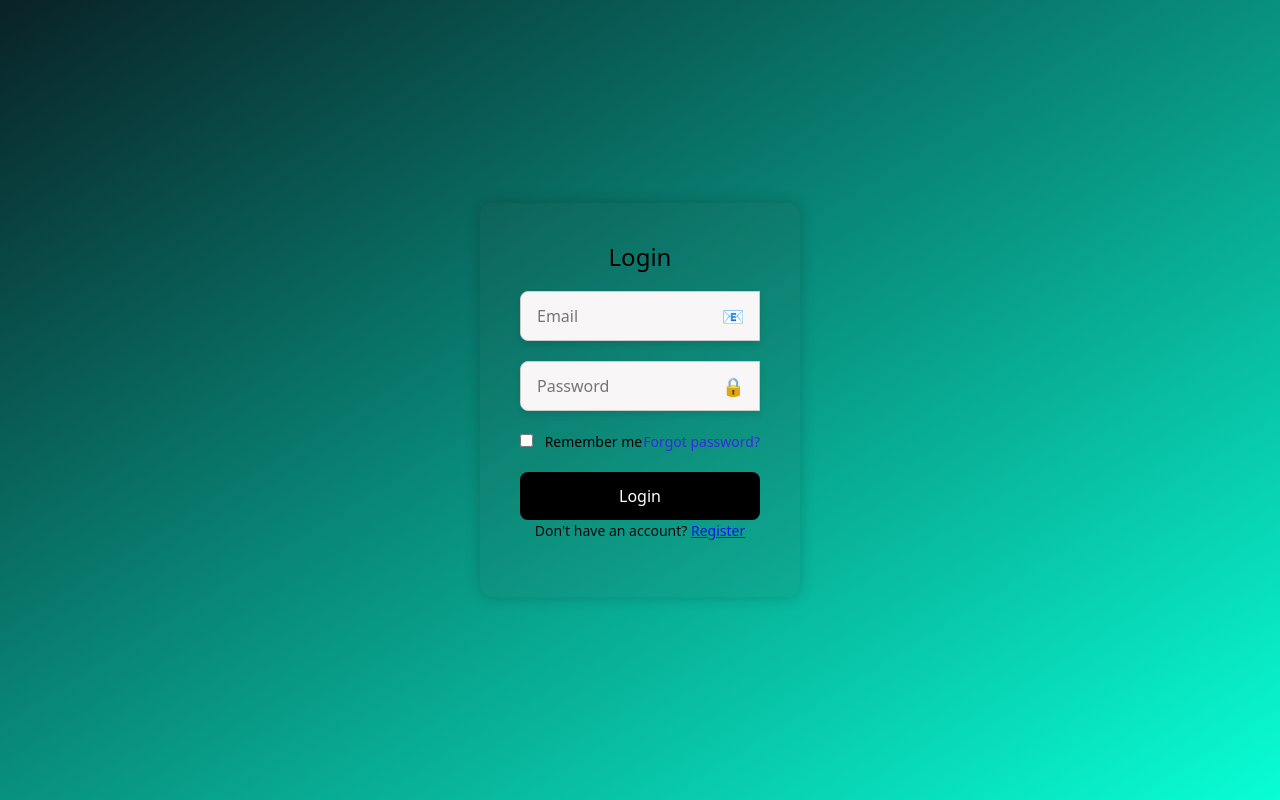
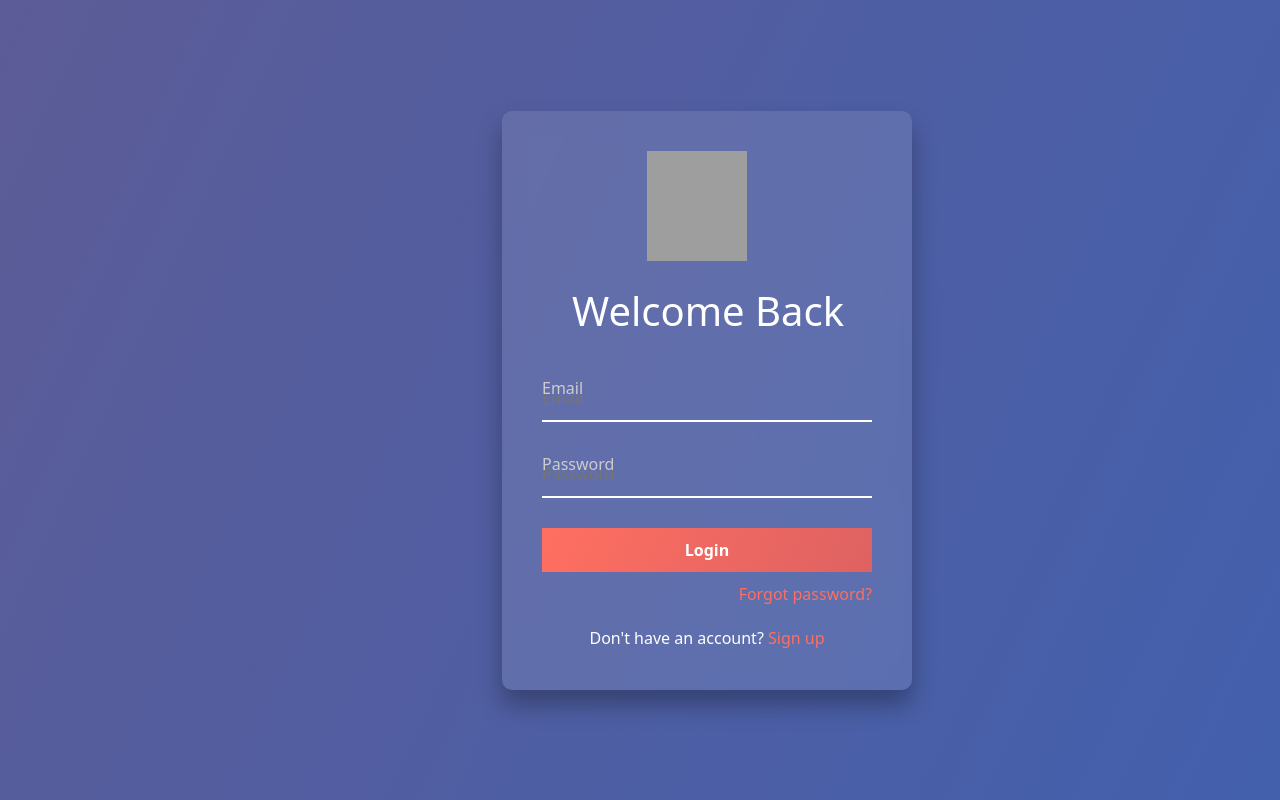
Before and after one commit to Mohit1267/Customer-Relationship-Management-System, a Django app: page /login/ in a window 1280 px wide. Run offline with Django 4.2, Linux system fonts and the light colour scheme; some libraries are stand-ins or nearby versions; grey boxes are pictures that could not be loaded.

Commit message:
updated by rohit

```diff
--- a/sales_tracker/static/sales_tracker/index3.css
+++ b/sales_tracker/static/sales_tracker/index3.css
@@ -92,7 +92,7 @@
     /* border-color: #262626; */
     /* background-color: #262626;  */
     width: 100%;
-    padding: 0px; /* Add some padding around the container */
+    padding: 10px; /* Add some padding around the container */
 
 
 }
@@ -112,9 +112,10 @@
  }
 
     .card-body {
-        padding: 20px; /* Space inside the cards */
+        padding: 10px; /* Space inside the cards */
         text-align: center; /* Center the text inside the cards */
         background: linear-gradient(90deg, rgba(173, 216, 230, 1) 0%, rgba(255, 255, 255, 1) 100%);
+        width: 100%;
 
 
 
--- a/users/static/users/login.css
+++ b/users/static/users/login.css
@@ -1,157 +1,132 @@
-
 body {
-    background: linear-gradient(to bottom right, #092227, #08fed5);
-    font-family: 'Arial', sans-serif;
+    margin: 0;
+    padding: 0;
+    font-family: 'Poppins', sans-serif;
+    background: linear-gradient(115deg, #5c5c97, #4360ad);
+    height: 100vh;
     display: flex;
     justify-content: center;
     align-items: center;
-    height: 100vh;
-    margin: 8px;
 }
 
-.container{
-    display: flex;
-    justify-content: center;
-    align-content: center;
-}
-.login-container {
-    background: rgba(59, 59, 59, 0.1);
-    border-radius: 12px;
-    padding: 40px;
-    width: 320px;
-    box-shadow: 0px 0px 15px rgba(0, 0, 0, 0.2);
+
+.login-wrapper {
+    width: 100%;
+    max-width: 450px;
+    padding: 20px;
+    box-sizing: border-box;
+    margin-left:400px;
 }
 
-.login-title {
-    text-align: center;
-    margin-bottom: 20px;
-    font-size: 24px;
-    color: rgb(0, 0, 0);
+.login-box {
+    background: rgba(255, 255, 255, 0.1);
+    backdrop-filter: blur(10px);
+    padding: 40px;
+    border-radius: 10px;
+    box-shadow: 0 15px 25px rgba(0, 0, 0, 0.3);
+    color: #fff;
 }
 
-.input-group {
-    position: relative;
+.hand {
+    width: 100px;
+    height: 110px;
+    margin-left: 105px;
     margin-bottom: 20px;
 }
 
-.login-input {
+.welcome{
     width: 100%;
-    padding: 12px 36px 12px 16px;
-    border: 1px solid #ccc;
-    box-shadow: 0 4px 6px rgba(0, 0, 0, 0.1);
-    border-radius: 8px;
-    background: #f8f6f6;
-    color: rgb(0, 0, 0);
+    font-size: 40px;
+    margin-left: 30px;
+    margin-bottom: 35px;
+}
+
+.login-box h2 {
+    text-align: center;
+    margin-bottom: 40px;
+    font-size: 24px;
+    font-weight: 600;
+}
+
+
+
+.input-box {
+    position: relative;
+    margin-bottom: 30px;
+}
+
+.input-box input {
+    width: 100%;
+    padding: 10px 0;
+    background: transparent;
+    border: none;
+    border-bottom: 2px solid #fff;
+    outline: none;
+    color: #fff;
     font-size: 16px;
 }
 
-.icon {
+.input-box label {
     position: absolute;
-    right: 16px;
-    top: 50%;
-    transform: translateY(-50%);
-    font-size: 18px;
-    color: white;
+    top: 0;
+    left: 0;
+    color: #ccc;
+    font-size: 16px;
+    transition: 0.3s ease;
 }
 
-.login-options {
-    display: flex;
-    justify-content: space-between;
-    align-content: center;
-    margin-bottom: 20px;
-    font-size: 14px;
-    color: rgb(0, 0, 0);
+.input-box input:focus ~ label,
+.input-box input:valid ~ label {
+    top: -20px;
+    font-size: 12px;
+    color: #fff;
 }
 
-.login-options input[type="checkbox"] {
-    margin-right: 8px;
+button {
+    width: 100%;
+    padding: 10px;
+    background: linear-gradient(115deg, #ff6f61, #de6262);
+    border: none;
+    border-radius: 25px;
+    color: #fff;
+    font-size: 18px;
+    font-weight: bold;
+    cursor: pointer;
+    transition: background 0.3s ease, transform 0.3s ease;
+}
+
+button:hover {
+    background: linear-gradient(115deg, #de6262, #ff6f61);
+    transform: translateY(-3px);
 }
 
 .forgot-password {
-    color: rgb(58, 39, 228);
+    text-align: right;
+    margin-top: 10px;
+}
+
+.forgot-password a {
+    color: #ff6f61;
     text-decoration: none;
 }
 
-.login-button {
-    width: 100%;
-    padding: 12px;
-    background: rgb(0, 0, 0);
-    border: none;
-    border-radius: 8px;
-    font-size: 16px;
-    color: #ffffff;
-    cursor: pointer;
-}
-
-.login-button:hover {
-    background: #3b3939;
-}
-
-.register-link {
-    text-align: center;
-    color: rgb(9, 9, 14);
-    font-size: 14px;
-}
-
-.register-link a {
-    color: rgb(17, 21, 236);
+.forgot-password a:hover {
     text-decoration: underline;
 }
 
-body{
-    background-color:#DADDB1;
+.signup-text {
+    text-align: center;
+    margin-top: 20px;
 }
 
-#message {
-    color: green;
-    background-color: lightgreen;
-    padding: 20px 40px;
-    text-align: center;
+.signup-text a {
+    color: #ff6f61;
+    text-decoration: none;
 }
 
-.form_sec {
-    display: flex;
-    flex-direction: column;
-    align-items: center;
-
+.signup-text a:hover {
+    text-decoration: underline;
 }
-.form_sec h2 {
-    font-size: 60px;
-}
-.form_control {
-    display: flex;
-    flex-direction: column;
-    padding: 30px 0;
-    /* align-items: center; */
-}
-
-
-.form_control input {
-    margin: 5px 0;
-    padding: 5px;
-    width: 500px;
-    display: inline-block;
-
-}
-.form_control div label {
-    display: block;
-}
-
-.form button{
-    background-color: #D6C7AE;
-    border: 1px solid rgb(249, 249, 249);
-    border-radius: 10px;
-    padding: 5px;
-    width: 100px;
-    font-size: medium;
-
-}
-
-.form button:hover{
-    background-color: #B3A492;
-    border: 1px solid black;
-}
-
 .create_link{
     text-decoration: none;
     color: rgb(5, 157, 5);
--- a/users/templates/users/login.html
+++ b/users/templates/users/login.html
@@ -28,27 +28,36 @@
       {{ error_message }}
   </div>
   {% endif %}
+  <div class="login-wrapper">
+    <form class="login-box" method="POST">
+        {% csrf_token %} <!-- Include CSRF token here -->
 
-  <div class="login-container">
-    <form class="login-form" method="POST">
-      {% csrf_token %}
-      <h2 class="login-title">Login</h2>
-      <div class="input-group">
-          <input type="email" name="email" placeholder="Email" class="login-input" required>
-          <span class="icon">📧</span>
-      </div>
-      <div class="input-group">
-          <input type="password" name="password" placeholder="Password" class="login-input" required>
-          <span class="icon">🔒</span>
-      </div>
-      <div class="login-options">
-          <label><input type="checkbox" name="remember_me"> Remember me</label>
-          <a href="{% url 'password_reset' %}" class="forgot-password">Forgot password?</a>
-      </div>
-      <button type="submit" class="login-button">Login</button>
-      <p class="register-link">Don't have an account? <a href="{% url 'register' %}">Register</a></p>
+        <div>
+            <img class="hand" src="/static/hand.png" alt="Handshaking Image">
+        </div>
+        <div class="login-header">
+            <div class="welcome">Welcome Back</div>
+            <div class="input-box">
+                <input type="email" name="email" placeholder="Email" class="login-input" required>
+                <span class="icon"></span>
+                <label>Email</label>
+            </div>
+            <div class="input-box">
+                <input type="password" name="password" placeholder="Password" class="login-input" required>
+                <label>Password</label>
+            </div>
+            <button type="submit">Login</button>
+            <div class="forgot-password">
+                <a href="{% url 'password_reset' %}">Forgot password?</a>
+            </div>
+            <div class="signup-text">
+                Don't have an account? <a href="{% url 'register' %}">Sign up</a>
+            </div>
+        </div>
     </form>
-  </div>
 </div>
+
+
+
 {% endblock %}
 {% block javascript %}{% endblock %}
```
Also changed, not shown: templates/innerbase.html (+18 -3 lines).
